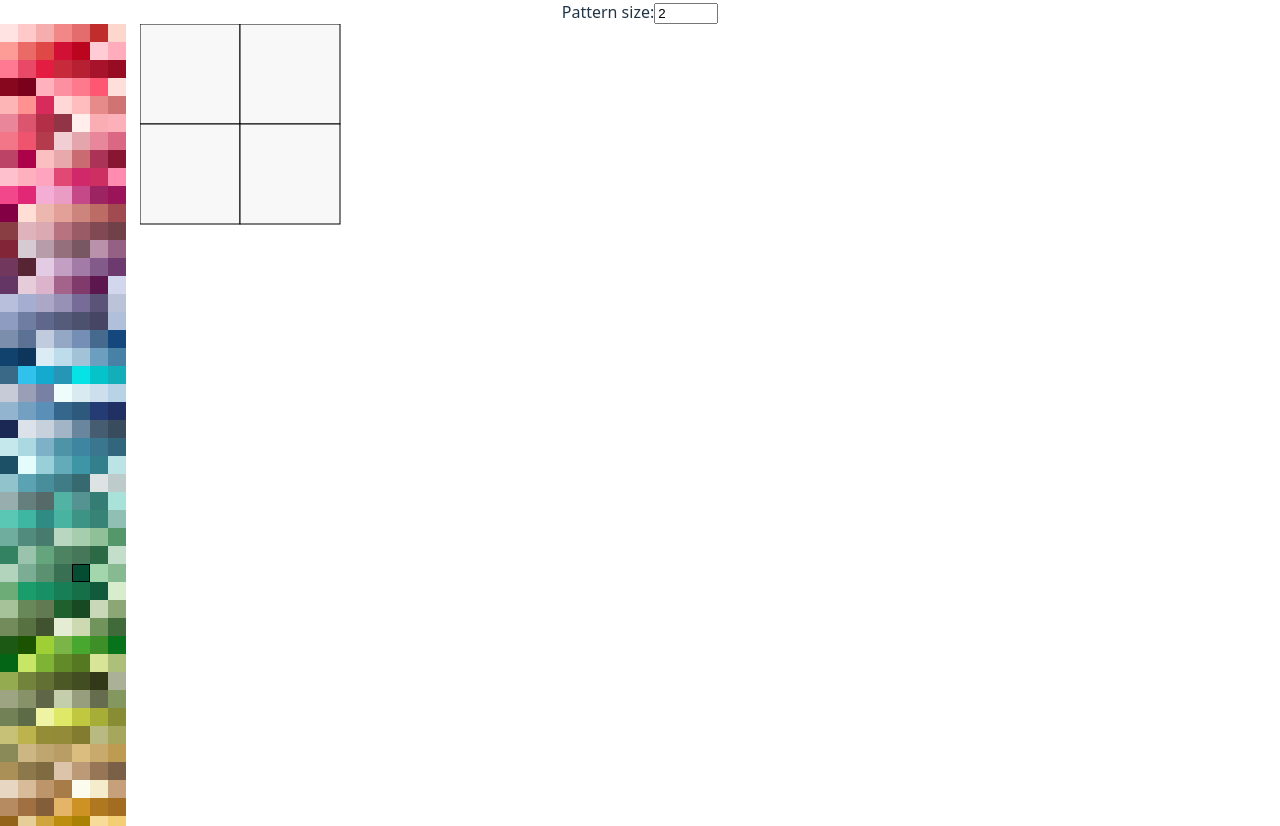
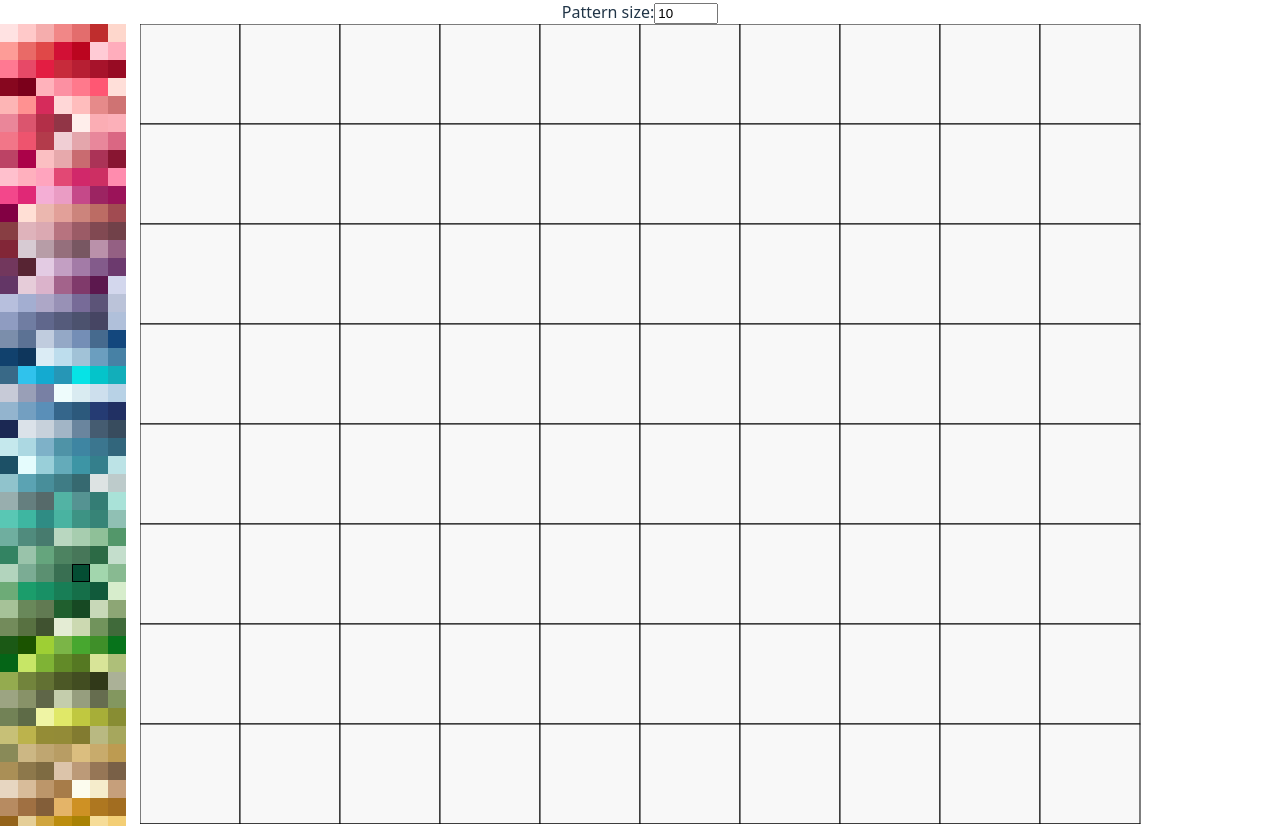
Before and after one commit to aaosuarez/stitcher, a React (Vite) app: page / in a window 1280 px wide. Shown: the top 826 px of the page. Built offline with nearby package versions, Linux system fonts and the light colour scheme.

Commit message:
Increase default pattern size

```diff
--- a/src/App.tsx
+++ b/src/App.tsx
@@ -26,7 +26,7 @@ function App() {
   const lastMousePosition = useRef<Position>({ x: 0, y: 0 });
   const [isDragging, setIsDragging] = useState(false);
   const [viewport, setViewport] = useState(initialViewport);
-  const [patternSize, setPatternSize] = useState(2);
+  const [patternSize, setPatternSize] = useState(10);
   const pattern = useMemo(
     () => new Pattern(patternSize, patternSize),
     [patternSize],
```
